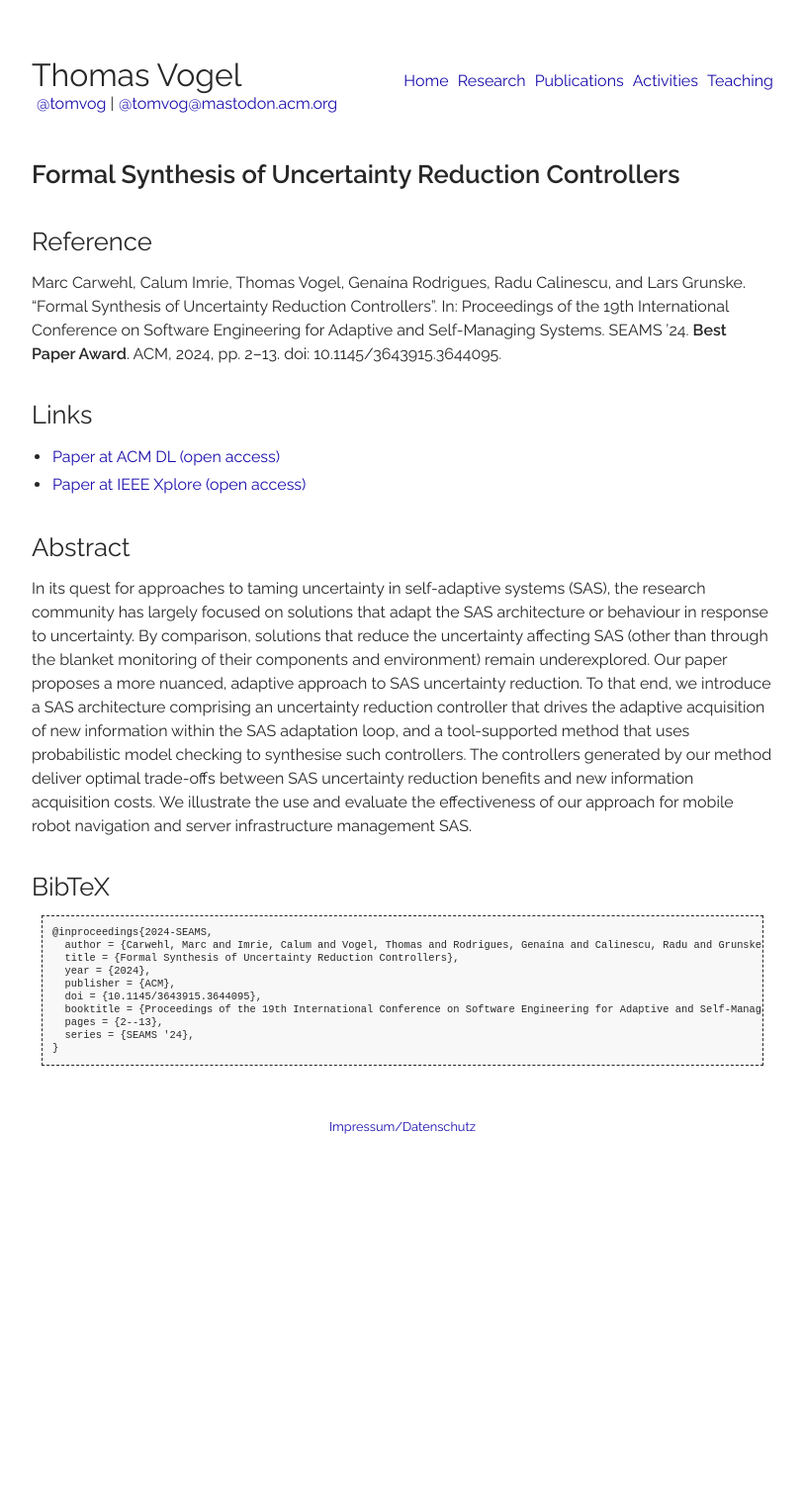
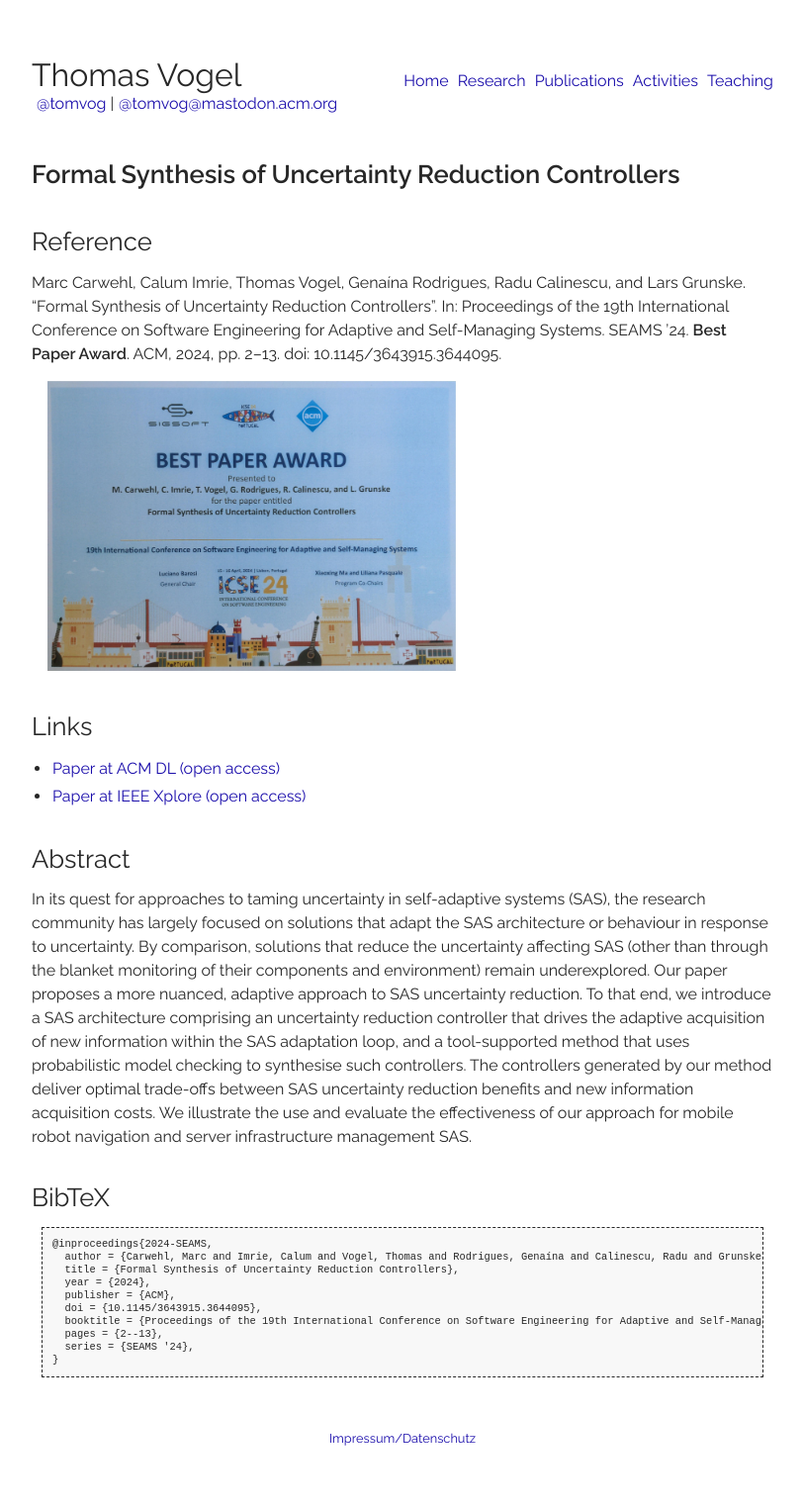
Before and after one commit to thomas-vogel/thomas-vogel.github.io, a Jekyll site: the page built from _pages/publications/2024-SEAMS.md, in a window 1280 px wide. Shown: the whole page at 99% size, without its empty margins (233-1045 px from the left). Built offline with Jekyll 4.4.1, drawn with Linux system fonts in a browser that asks for light colours; before the commit the page ends 1211 px from its top, so only the background shows below that.

Commit message:
Add SEAMS 2024 Best Paper Award.

```diff
--- a/_pages/publications/2024-SEAMS.md
+++ b/_pages/publications/2024-SEAMS.md
@@ -6,6 +6,9 @@ layout: page
 
 ## Reference
 Marc Carwehl, Calum Imrie, Thomas Vogel, Genaína Rodrigues, Radu Calinescu, and Lars Grunske. “Formal Synthesis of Uncertainty Reduction Controllers”. In: Proceedings of the 19th International Conference on Software Engineering for Adaptive and Self-Managing Systems. SEAMS ’24. __Best Paper Award__. ACM, 2024, pp. 2--13. doi: 10.1145/3643915.3644095.
+
+<a href="/assets/img/2024-SEAMS-BestPaperAward.jpg"><img src="/assets/img/2024-SEAMS-BestPaperAward.jpg" alt="SEAMS 2024 Best Paper Award" style="width: 55%; margin-top: 0em; margin-left: 1em;"/></a>
+
 
 ## Links
 * [Paper at ACM DL (open access)](https://doi.org/10.1145/3643915.3644095){:target="_blank"}
```
Also changed, not shown: index.md (+2 -0 lines), assets/img/2024-SEAMS-BestPaperAward.jpg (added).
